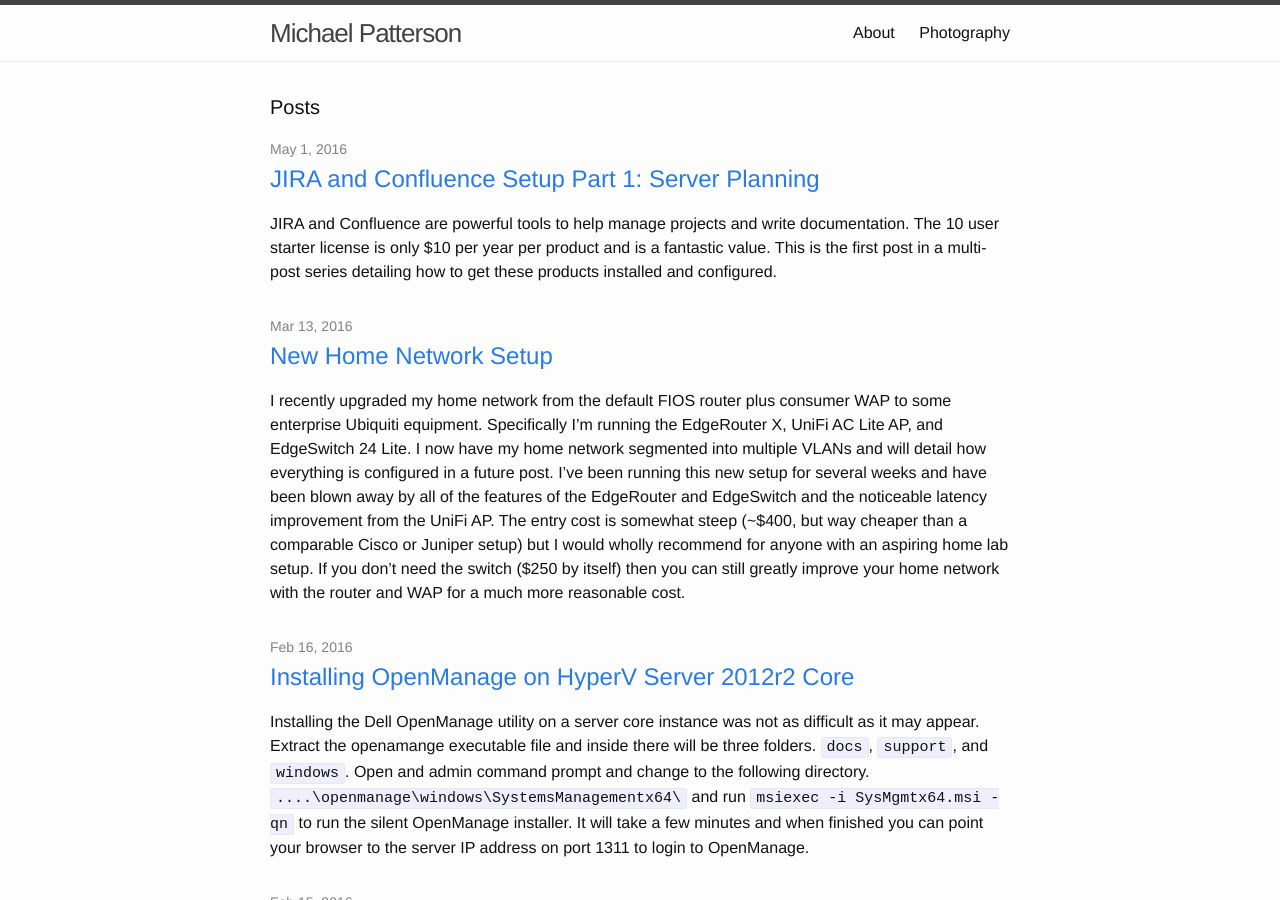
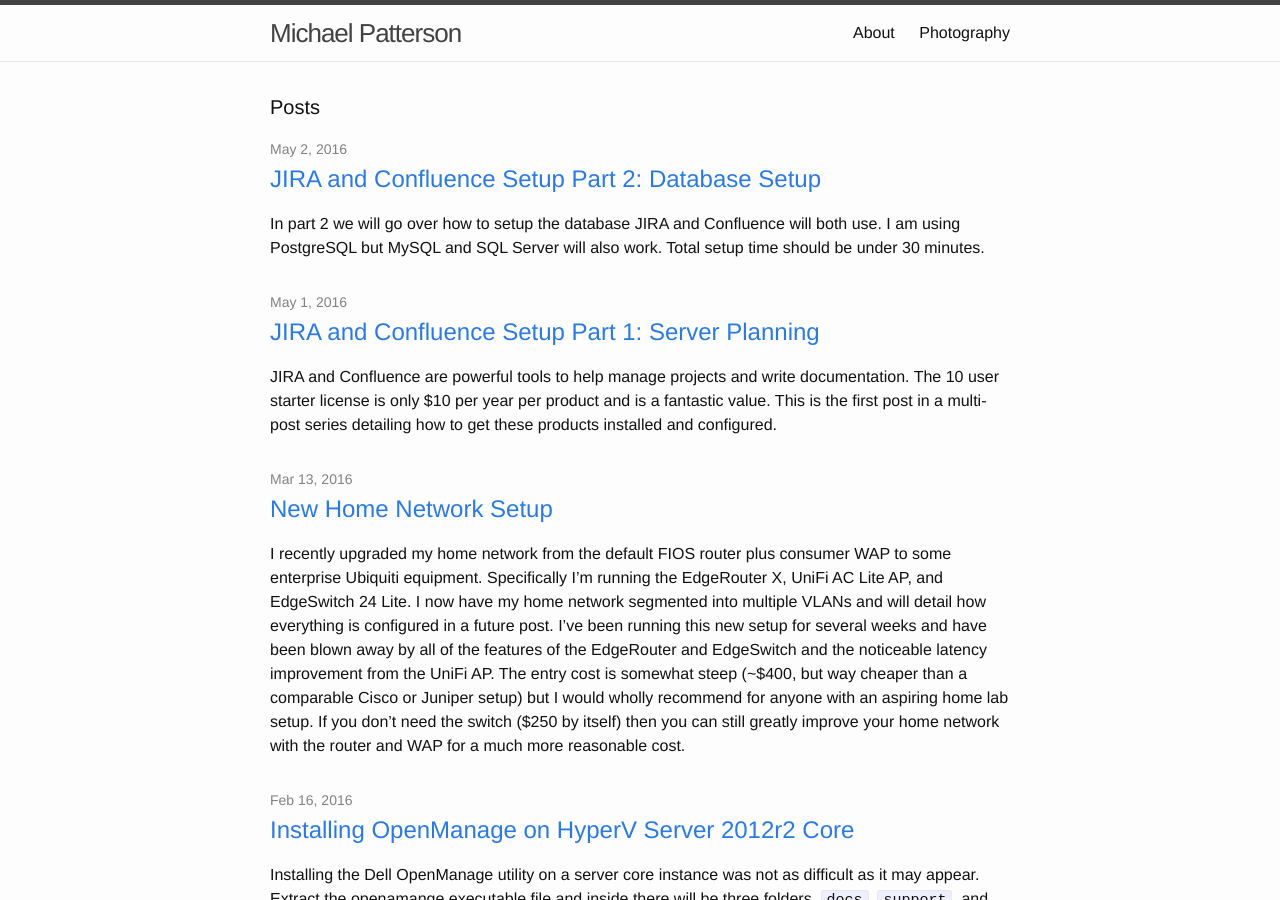
Before and after one commit to mbpatterson/blog, a Jekyll site: the page built from index.html, in a window 1280 px wide and 900 px high. Built offline with Jekyll 4.4.1, drawn with Linux system fonts in a browser that asks for light colours; some of the changed lines change nothing that is shown.

Commit message:
Added database setup post

```diff
--- a/_posts/2016-5-1-jira-confluence-setup-part-1.md
+++ b/_posts/2016-5-1-jira-confluence-setup-part-1.md
@@ -2,13 +2,13 @@
 layout: post
 title: "JIRA and Confluence Setup Part 1: Server Planning"
 date: 2016-5-1
-categories: server
+categories: atlassian
 ---
 JIRA and Confluence are powerful tools to help manage projects and write documentation. The 10 user starter license is only $10 per year per product and is a fantastic value. This is the first post in a multi-post series detailing how to get these products installed and configured.
 
-Part 1: Server Planning
+[Part 1: Server Planning](http://michaelpatterson.me/atlassian/2016/05/01/jira-confluence-setup-part-1.html)
 
-Part 2: Database Setup
+[Part 2: Database Setup](http://michaelpatterson.me/atlassian/2016/05/02/jira-confluence-setup-part-2.html)
 
 Part 3: Proxy Configuration
 
--- /dev/null
+++ b/_posts/2016-5-2-jira-confluence-setup-part-2.md
@@ -0,0 +1,68 @@
+---
+layout: post
+title: "JIRA and Confluence Setup Part 2: Database Setup"
+date: 2016-5-2
+categories: atlassian
+---
+In part 2 we will go over how to setup the database JIRA and Confluence will both use. I am using PostgreSQL but MySQL and SQL Server will also work. Total setup time should be under 30 minutes.
+
+First you need to install PostgreSQL. Since I am using Ubuntu Server, the following two commands need to be run in order to install.
+
+    sudo apt-get update
+    sudo apt-get install postgresql
+
+Next, login as the newly created postgres user and create the JIRA and Confluence database roles
+
+    sudo -su postgres
+
+    createuser jira --interactive
+    Superuser = No
+    Create Databases = Yes
+    Create additional roles = No
+
+Repeat these commands for the confluence role
+
+Next you need to set the role passwords and create the databases
+
+    psql
+
+    ALTER ROLE jira WITH PASSWORD 'password';
+    ALTER ROLE confluence WITH PASSWORD 'password';
+    CREATE DATABASE jiradb OWNER jira;
+    CREATE DATABASE confluencedb OWNER confluence;
+
+Entering `\list` should show both of the new databases.
+
+Last you need to edit two configuration files to tell postgres which network interface to listen on and to allow connections from your two application servers.
+
+First, edit the `postgresql.conf` file
+
+    sudo vi /etc/postgresql/9.3/main/postgresql.conf
+
+Uncomment the line `listen_address` and set it to * to tell postgres to listen on all network interfaces.
+
+    listen_address = '*'
+
+Second, edit the `pg_hba.conf` file
+
+    sudo vi /etc/postgresql/9.3/main/pg_hba.conf
+
+Add the address/subnet for the hosts that will be connecting to the database
+
+    # IPv4 local connections
+    host    all    all    your.jira.server.ip/32    md5
+    host    all    all    your.confluence.server.ip/32    md5
+
+Finally, restart the postgres service.
+
+    sudo service postgresql restart
+
+[Part 1: Server Planning](http://michaelpatterson.me/atlassian/2016/05/01/jira-confluence-setup-part-1.html)
+
+[Part 2: Database Setup](http://michaelpatterson.me/atlassian/2016/05/02/jira-confluence-setup-part-2.html)
+
+Part 3: Proxy Configuration
+
+Part 4: JIRA Installation
+
+Part 5: Confluence Installation
```
